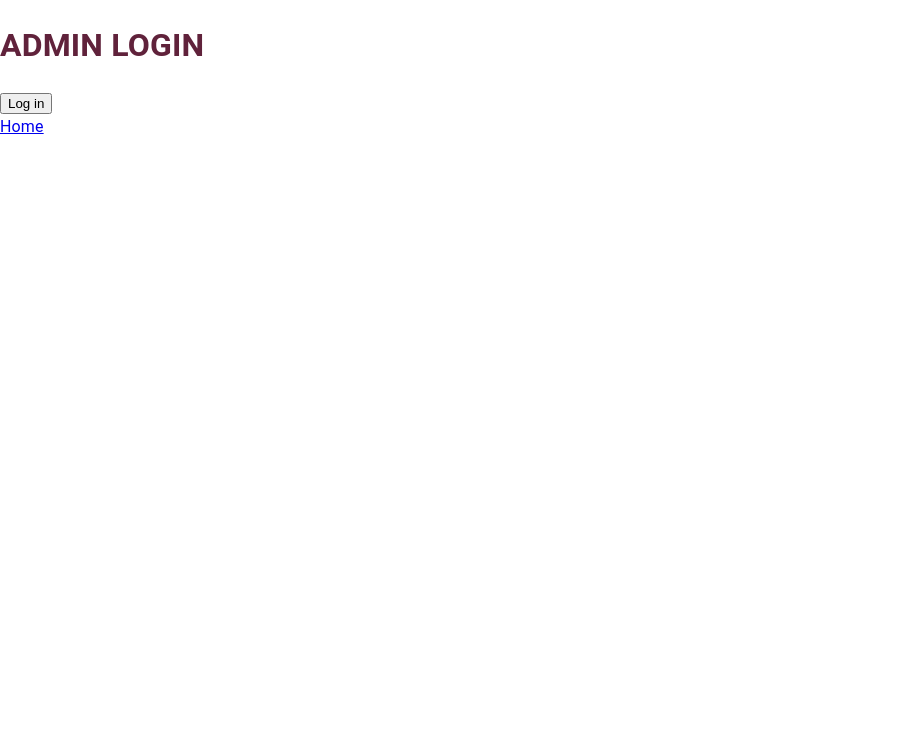
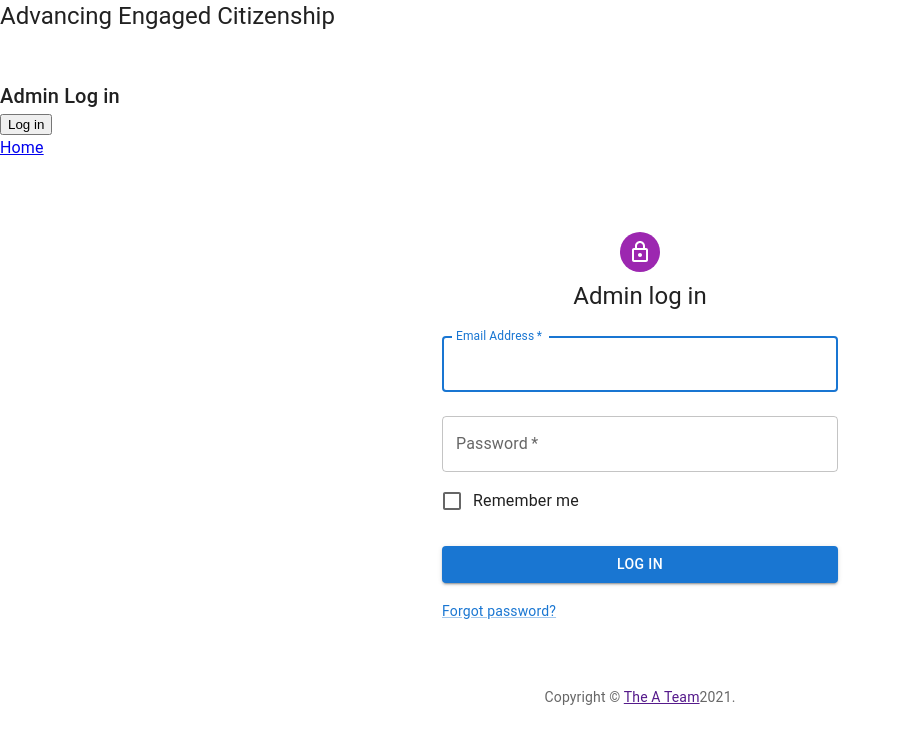
Before and after one commit to LawrenceBaatjies/Advancing-Engaged-Citizenship, a React (Create React App) app in the folder client/: page /admin/login in a window 1280 px wide. Shown: the top 744 px of the page, without its empty margins (0-902 px from the left). Built offline with nearby package versions, Linux system fonts and the light colour scheme.

Commit message:
initial admin log in
email and password stored in state
on submit it prints to the screen

```diff
--- a/client/src/pages/login/AdminLogin.js
+++ b/client/src/pages/login/AdminLogin.js
@@ -1,14 +1,171 @@
-import React from "react";
+import React, { useState } from "react";
 import { Link } from "react-router-dom";
+import Avatar from "@mui/material/Avatar";
+import Button from "@mui/material/Button";
+import CssBaseline from "@mui/material/CssBaseline";
+import TextField from "@mui/material/TextField";
+import FormControlLabel from "@mui/material/FormControlLabel";
+import Checkbox from "@mui/material/Checkbox";
+import FormLink from "@mui/material/Link";
+import Grid from "@mui/material/Grid";
+import Box from "@mui/material/Box";
+import LockOutlinedIcon from "@mui/icons-material/LockOutlined";
+import Typography from "@mui/material/Typography";
+import Container from "@mui/material/Container";
+import { createTheme, ThemeProvider } from "@mui/material/styles";
+
 
 const AdminLogin = ({ setAuth }) => {
+	const [adminEmail, setAdminEmail] = useState("");
+	const [adminPassword, setAdminPassword] = useState("");
+	const [admin, setAdmin] = useState([]);
+
+	const handleEmail = (event) => {
+		event.preventDefault();
+		setAdminEmail(event.target.value);
+	};
+
+	const handlePassword = (event) => {
+		event.preventDefault();
+		setAdminPassword(event.target.value);
+	};
+
+	const handleSubmit = (event) => {
+		event.preventDefault();
+		const newAdmin = ({
+			admin_email: adminEmail,
+			admin_password: adminPassword,
+		});
+
+		setAdmin([...admin, newAdmin]);
+		setAdminEmail("");
+		setAdminPassword("");
+	};
+
+	const Copyright = (props) => {
+		return (
+			<Typography variant="body2" color="text.secondary" align="center" {...props}>
+				{"Copyright © "}
+				<Link color="inherit" href="">
+					The A Team
+				</Link>{""}
+				{new Date().getFullYear()}
+				{"."}
+			</Typography>
+		);
+	};
+
+	const Admin = (props) => {
+		return (
+		<div>
+				{admin.map((admin) => {
+				console.log(admin);
+				return (
+					<>
+						<Typography variant="body2" color="text.secondary" align="center" {...props}>
+							{`Admin email: ${admin.admin_email}`}
+							<br />
+							{`Admin password: ${admin.admin_password}`}
+						</Typography>
+						</>
+					);
+				}
+				)}
+			</div>
+		);
+	};
+
+	const theme = createTheme();
+
 	return (
 		<>
 			<div>
-				<h1>ADMIN LOGIN</h1>
+				<Typography component="h1" variant="h5">
+							Advancing Engaged Citizenship
+				</Typography>
+				<br />
+				<br />
+				<Typography variant="h6" component="h2">
+					Admin Log in
+				</Typography>
 				<button onClick={() => setAuth(true)}>Log in</button>
 			</div>
 			<Link to="/">Home</Link>
+
+			<ThemeProvider theme={theme}>
+				<Container component="main" maxWidth="xs">
+					<CssBaseline />
+					<Box
+						sx={{
+							marginTop: 8,
+							display: "flex",
+							flexDirection: "column",
+							alignItems: "center",
+						}}
+					>
+						<Avatar sx={{ m: 1, bgcolor: "secondary.main" }}>
+							<LockOutlinedIcon />
+						</Avatar>
+						<Typography component="h1" variant="h5">
+							Admin log in
+						</Typography>
+						<Box
+							component="form"
+							onSubmit={handleSubmit}
+							noValidate sx={{ mt: 1 }}>
+							<TextField
+								margin="normal"
+								required
+								fullWidth
+								id="email"
+								label="Email Address"
+								name="email"
+								autoComplete="email"
+								autoFocus
+								value={adminEmail}
+								onChange={handleEmail}
+							/>
+							<TextField
+								margin="normal"
+								required
+								fullWidth
+								name="password"
+								label="Password"
+								type="password"
+								id="password"
+								autoComplete="current-password"
+								value={adminPassword}
+								onChange={handlePassword}
+							/>
+							<FormControlLabel
+								control={<Checkbox value="remember" color="primary" />}
+								label="Remember me"
+							/>
+							<Button
+								type="submit"
+								fullWidth
+								variant="contained"
+								sx={{ mt: 3, mb: 2 }}
+								onClick={handleSubmit}
+							>
+								Log In
+							</Button>
+							<Grid container>
+								<Grid item xs>
+									<FormLink
+										href="#"
+										variant="body2"
+									>
+										Forgot password?
+									</FormLink>
+								</Grid>
+							</Grid>
+						</Box>
+					</Box>
+							<Admin />
+					<Copyright sx={{ mt: 8, mb: 4 }} />
+				</Container>
+			</ThemeProvider>
 		</>
 	);
 };
```
